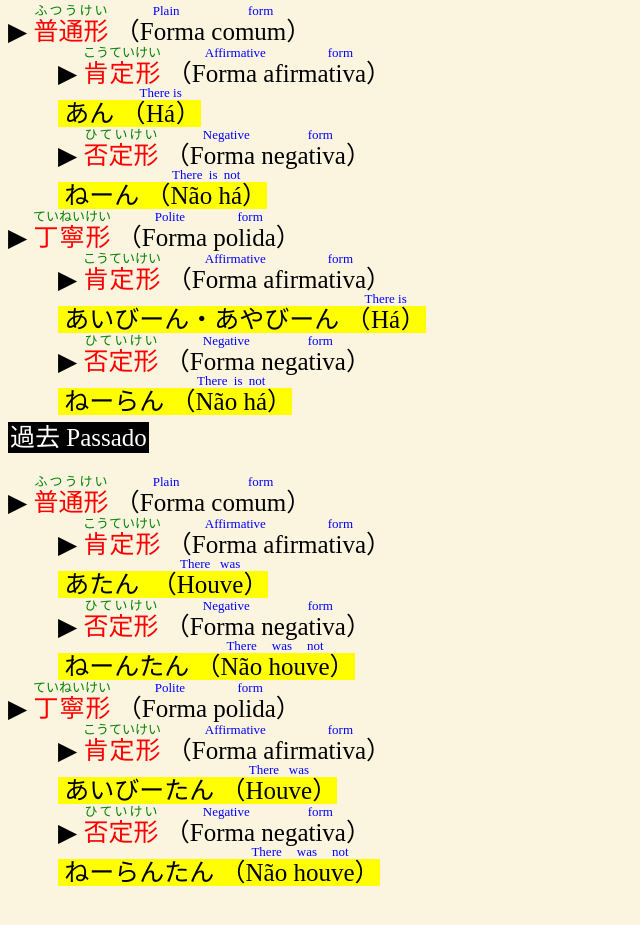
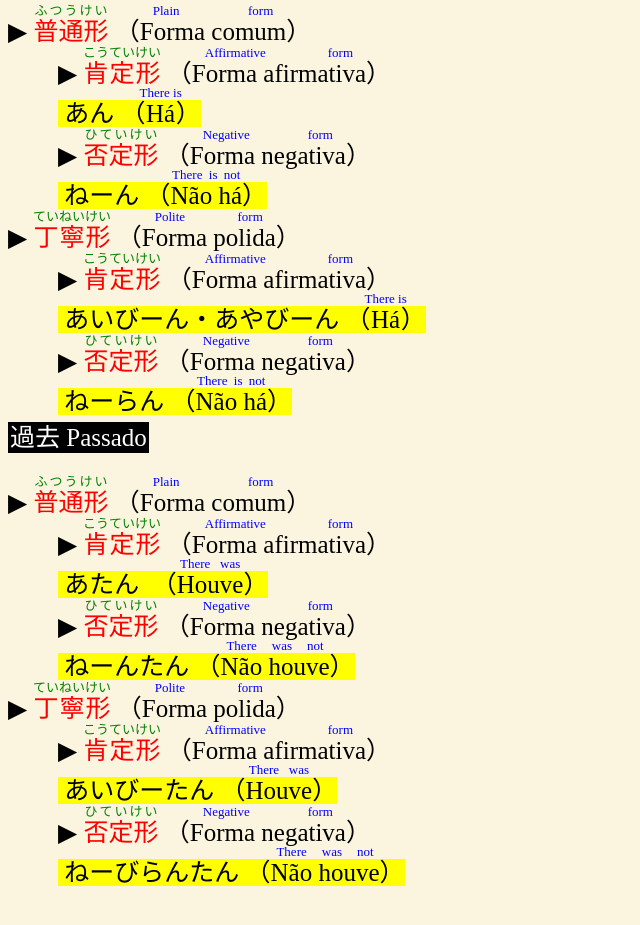
Before and after one commit to demisart/uchinaaguchi, a plain HTML site: page CONT/03grammar/01verb/01irregular/01an/an.html in a window 1280 px wide. Shown: the part 363-1288 px from the top of the page, without its empty margins (0-640 px from the left). Drawn offline with Linux system fonts and the light colour scheme.

Commit message:
Add files via upload

```diff
--- a/CONT/03grammar/01verb/01irregular/01an/an.html
+++ b/CONT/03grammar/01verb/01irregular/01an/an.html
@@ -154,7 +154,7 @@ benrinarinkushuu.src = '';
 	<a href="javascript:void(0);" onmousedown="doushi.play()">▶</a> <a href=""><ruby><font color="red">肯定形</font><rt><font size='2' color="green" face='Arial Unicode MS'>こうていけい</font></rt></ruby> （<ruby>Forma afirmativa<rt><font size='2' color="blue" face='Arial Unicode MS'>Affirmative form</font></rt></ruby>）</a>
 	<mark> <a href=""><ruby>あ<rt><font size='2' color="green" face='Arial Unicode MS'></font></rt></ruby>いびーたん （<ruby>Houve<rt><font size='2' color="blue" face='Arial Unicode MS'>There was</font></rt></ruby>）</mark>
 	<a href="javascript:void(0);" onmousedown="doushi.play()">▶</a> <a href=""><ruby><font color="red">否定形</font><rt><font size='2' color="green" face='Arial Unicode MS'>ひていけい</font></rt></ruby> （<ruby>Forma negativa<rt><font size='2' color="blue" face='Arial Unicode MS'>Negative form</font></rt></ruby>）</a>
-	<mark> <a href=""><ruby>ね<rt><font size='2' color="green" face='Arial Unicode MS'></font></rt></ruby>ーらんたん （<ruby>Não houve<rt><font size='2' color="blue" face='Arial Unicode MS'>There was not</font></rt></ruby>）</mark>
+	<mark> <a href=""><ruby>ね<rt><font size='2' color="green" face='Arial Unicode MS'></font></rt></ruby>ーびらんたん （<ruby>Não houve<rt><font size='2' color="blue" face='Arial Unicode MS'>There was not</font></rt></ruby>）</mark>
 
 </font></pre>
 
```
